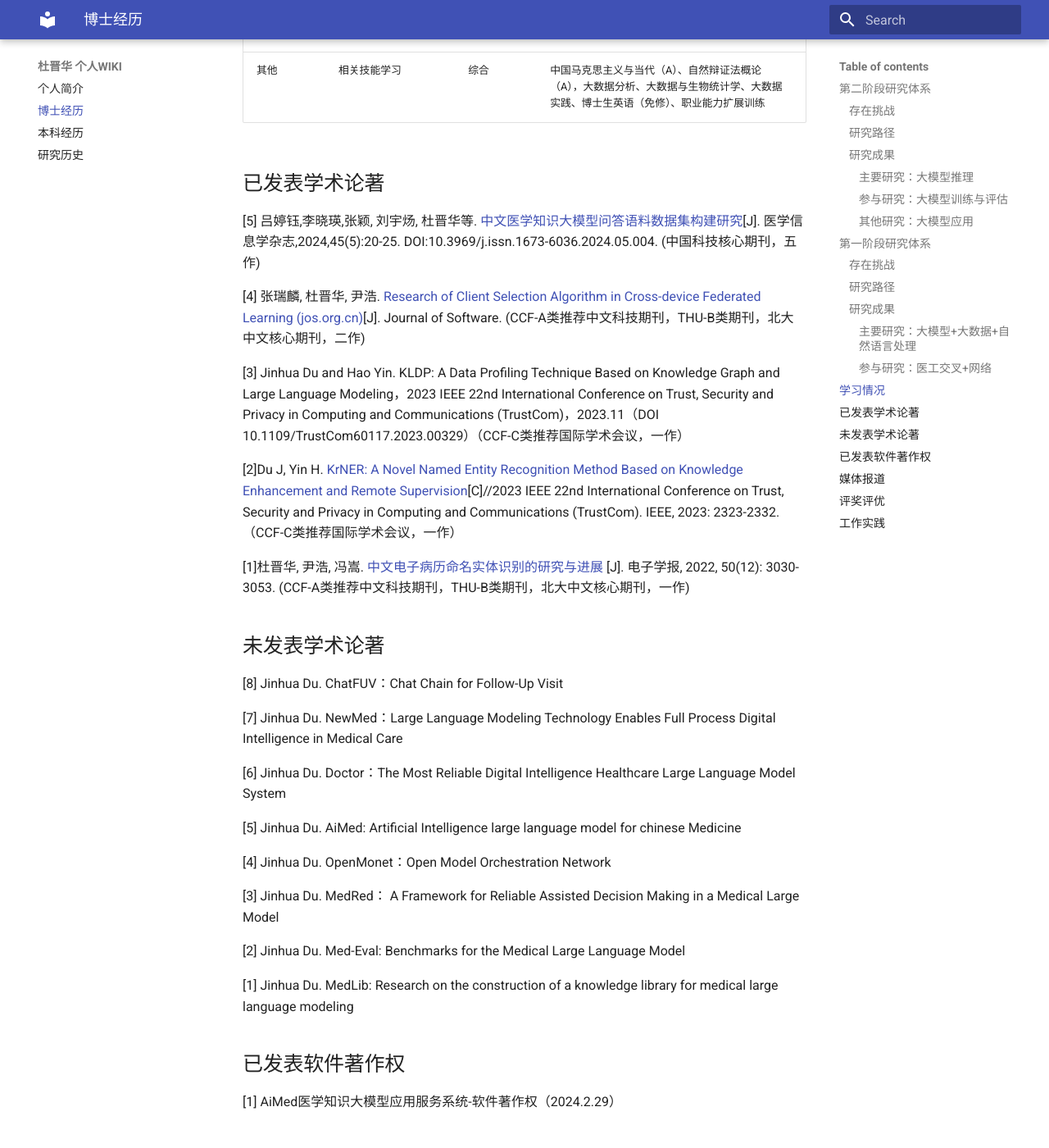
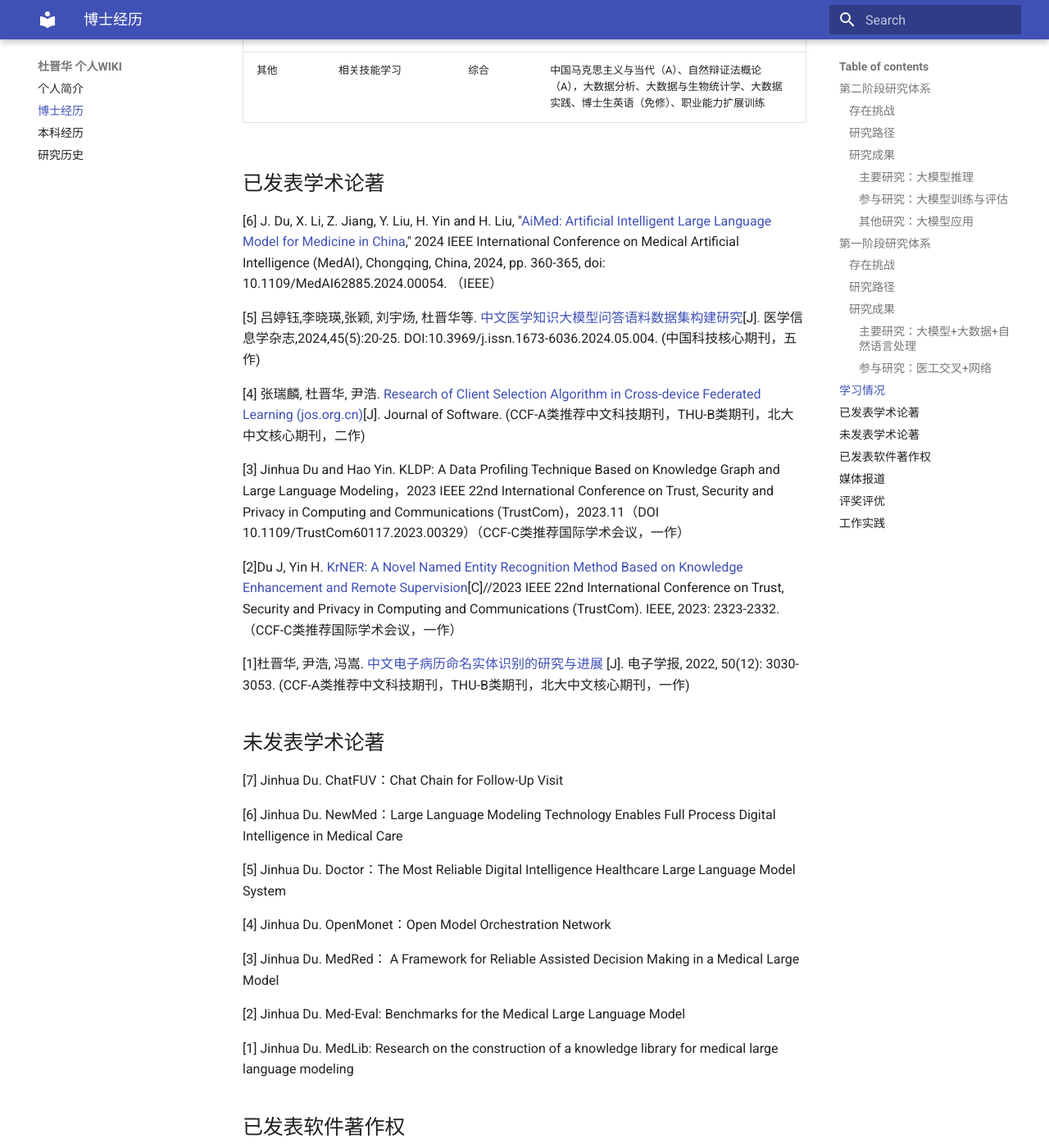
Before and after one commit to dujh22/Dujinhua_wiki, an MkDocs documentation site: the page built from docs/postgraduate_experience.md, in a window 1280 px wide and 1400 px high, scrolled down 4880 px. Shown: the whole window at 82% size. Built offline with MkDocs 1.6.1 and Material for MkDocs 9.7.7, drawn with Linux system fonts in a browser that asks for light colours; some of the changed text lies outside the part shown.

Commit message:
Update postgraduate_experience.md

```diff
--- a/docs/postgraduate_experience.md
+++ b/docs/postgraduate_experience.md
@@ -110,7 +110,7 @@ Zhipu认为：从当前人类已经实现的智能到达超级智能，将通过
 | **面向数据和知识双轮驱动的智慧医疗大模型研究**                                                                                                                                                    | 子课题          | 代码                                |
 | ------------------------------------------------------------------------------------------------------------------------------------------------------------------------------------------------------- | --------------- | --------------------------------------- |
 | **报告**《ChatGPT创造了AI狂潮》                                                                                                                                                                   | 微软邀约        |                                         |
-| **论文**《[AiMed: Artificial Intelligence large language model for chinese Medicine](https://bt7cezha1x.feishu.cn/file/Ycv2bwmm7oUvtuxsQcac7nMunxb?from=from_copylink)》                             |  | [AiMed](https://github.com/dujh22/AiMed)   |
+| **论文**《[AiMed: Artificial Intelligent Large Language Model for Medicine in China](https://ieeexplore.ieee.org/document/10803480)》 | IEEE | [AiMed](https://github.com/dujh22/AiMed)   |
 | **论文**《[ChatFUV：Chat Chain for Follow-Up Visit](https://bt7cezha1x.feishu.cn/file/ZAv6brkkpoupROxLY2NcxWdRnoe?from=from_copylink)》                                                              |  |                                         |
 | **系统**《AiMed医学知识大模型应用服务系统》                                                                                                                                                       | 软件著作权      |                                         |
 | **论文**《[MedRad : A Framework for Reliable Assisted Decision Making in a Medical LargeLanguage Model](https://bt7cezha1x.feishu.cn/file/DqC4b1knBosvcrxpQ81cUcS9n8g?from=from_copylink)》          |  | [MedRad](https://github.com/dujh22/MedRad) |
@@ -158,6 +158,8 @@ Zhipu认为：从当前人类已经实现的智能到达超级智能，将通过
 
 ## 已发表学术论著
 
+[6] J. Du, X. Li, Z. Jiang, Y. Liu, H. Yin and H. Liu, "[AiMed: Artificial Intelligent Large Language Model for Medicine in China](https://ieeexplore.ieee.org/document/10803480)," 2024 IEEE International Conference on Medical Artificial Intelligence (MedAI), Chongqing, China, 2024, pp. 360-365, doi: 10.1109/MedAI62885.2024.00054. （IEEE）
+
 [5] 吕婷钰,李晓瑛,张颖, 刘宇炀, 杜晋华等. [中文医学知识大模型问答语料数据集构建研究](https://d.wanfangdata.com.cn/periodical/yxqbgz202405004)[J]. 医学信息学杂志,2024,45(5):20-25. DOI:10.3969/j.issn.1673-6036.2024.05.004. (中国科技核心期刊，五作)
 
 [4] 张瑞麟, 杜晋华, 尹浩. [Research of Client Selection Algorithm in Cross-device Federated Learning (jos.org.cn)](https://www.jos.org.cn/josen/article/abstract/nb023)[J]. Journal of Software. (CCF-A类推荐中文科技期刊，THU-B类期刊，北大中文核心期刊，二作)
@@ -170,13 +172,11 @@ Zhipu认为：从当前人类已经实现的智能到达超级智能，将通过
 
 ## 未发表学术论著
 
-[8] Jinhua Du. ChatFUV：Chat Chain for Follow-Up Visit
+[7] Jinhua Du. ChatFUV：Chat Chain for Follow-Up Visit
 
-[7] Jinhua Du. NewMed：Large Language Modeling Technology Enables Full Process Digital Intelligence in Medical Care
+[6] Jinhua Du. NewMed：Large Language Modeling Technology Enables Full Process Digital Intelligence in Medical Care
 
-[6] Jinhua Du. Doctor：The Most Reliable Digital Intelligence Healthcare Large Language Model System
-
-[5] Jinhua Du. AiMed: Artificial Intelligence large language model for chinese Medicine
+[5] Jinhua Du. Doctor：The Most Reliable Digital Intelligence Healthcare Large Language Model System
 
 [4] Jinhua Du. OpenMonet：Open Model Orchestration Network
 
```
